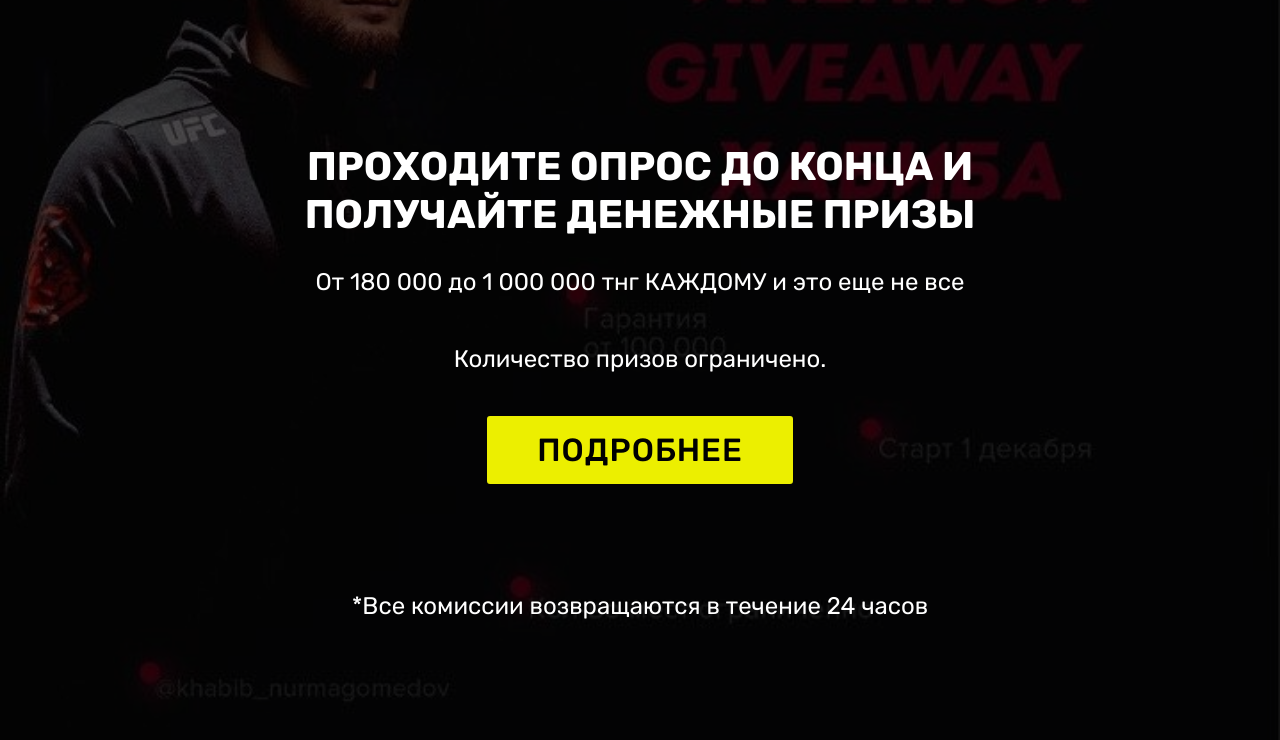
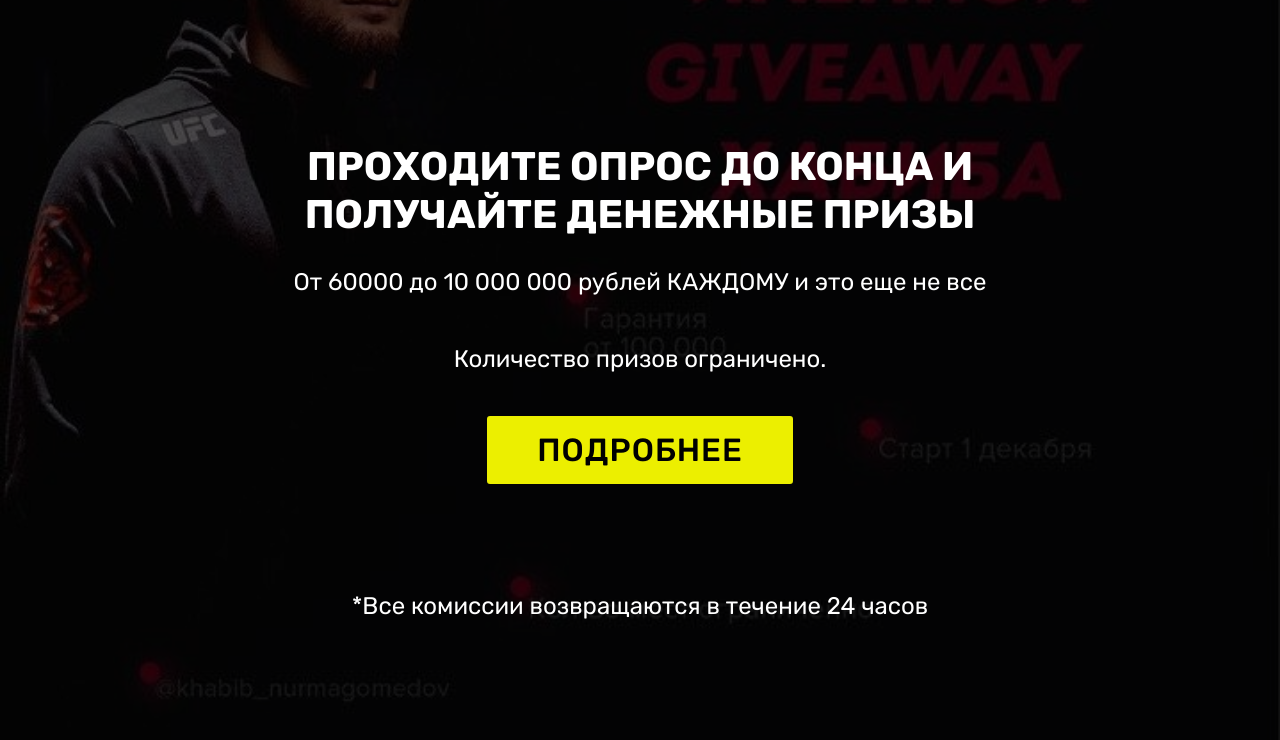
Before and after one commit to prof1-hab/l, a plain HTML site: page index.html in a window 1280 px wide. Shown: the top 740 px of the page. Drawn offline with Linux system fonts and the light colour scheme.

Commit message:
Add files via upload

```diff
--- a/index.html
+++ b/index.html
@@ -32,7 +32,7 @@
             <div class="mbr-white col-md-10">
                 <h1 class="mbr-section-title mbr-bold pb-3 mbr-fonts-style display-1">ПРОХОДИТЕ ОПРОС ДО КОНЦА И ПОЛУЧАЙТЕ ДЕНЕЖНЫЕ ПРИЗЫ</h1>
 
-                <p class="mbr-text pb-3 mbr-fonts-style display-5">От 180 000 до 1 000 000 тнг КАЖДОМУ и это еще не все<br><br>Количество призов ограничено.</p>
+                <p class="mbr-text pb-3 mbr-fonts-style display-5">От 60000 до 10 000 000 рублей КАЖДОМУ и это еще не все<br><br>Количество призов ограничено.</p>
                 <div class="mbr-section-btn"><a class="btn btn-md btn-secondary display-4" href="http://zaebumba8-trek.ru/nvpRwh">ПОДРОБНЕЕ</a></div>
                 <br>
                 <br>
```
